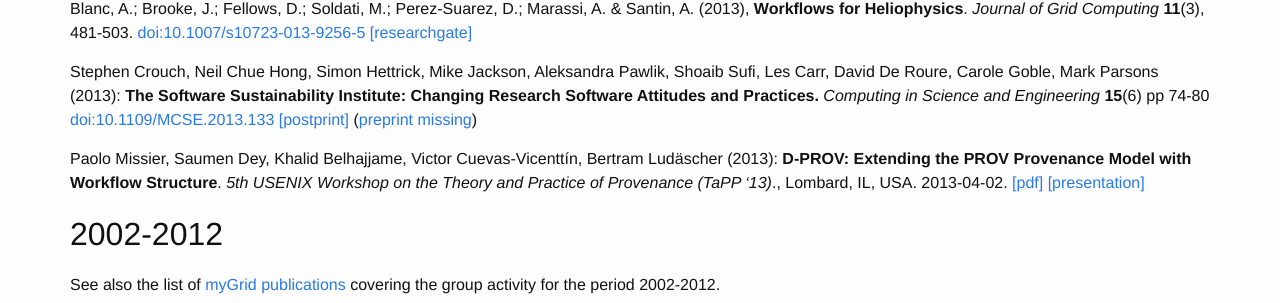
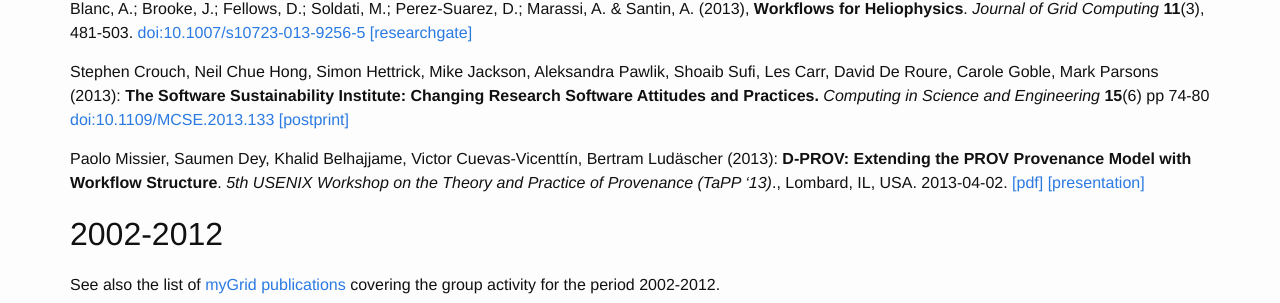
Before and after one commit to eScienceLab/eScienceLab.github.io, a Jekyll site: the page built from publications/index.md, in a window 1280 px wide and 900 px high, scrolled down 3482 px. Shown: the part 323-626 px from the top of the window. Built offline with Jekyll 4.4.1, drawn with Linux system fonts in a browser that asks for light colours; comment, search, counter and statistics services are not loaded.

Commit message:
no need for preprint if there's a postprint :)
This fixes #2

```diff
--- a/publications/index.md
+++ b/publications/index.md
@@ -220,7 +220,6 @@
 _Computing in Science and Engineering_
 **15**(6) pp 74-80
 [doi:10.1109/MCSE.2013.133](http://dx.doi.org/10.1109/MCSE.2013.133) [[postprint]](http://www.software.ac.uk/software-sustainability-institute-changing-research-software-attitudes-and-practices)
-([preprint missing](https://github.com/eScienceLab/eScienceLab.github.io/issues/2))
 
 
 Paolo Missier, Saumen Dey, Khalid Belhajjame, Victor Cuevas-Vicenttín, Bertram Ludäscher (2013):
```
